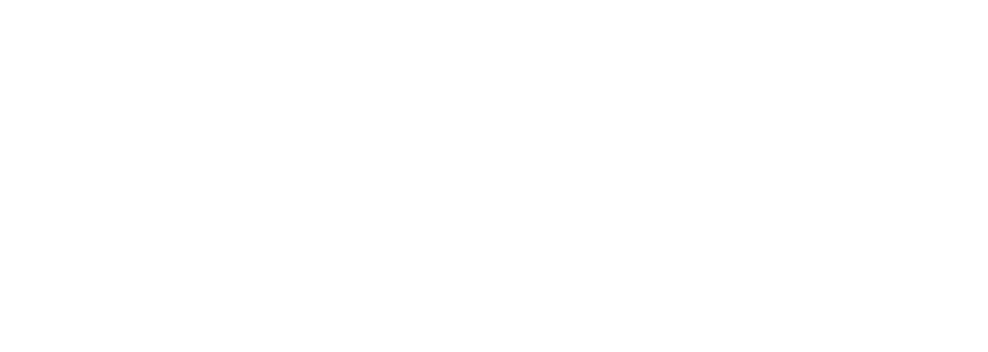
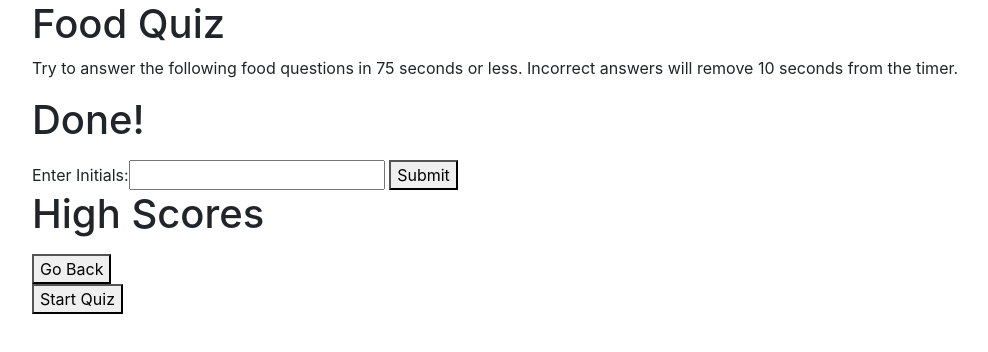
Before and after one commit to chrissan0110/codequizhw, a plain HTML site: page index.html in a window 1280 px wide. Shown: the whole page, without its empty margins (53-1041 px from the left). Drawn offline with nearby package versions, Linux system fonts and the light colour scheme.

Commit message:
added html

```diff
--- a/index.html
+++ b/index.html
@@ -4,11 +4,34 @@
     <meta charset="UTF-8">
     <meta name="viewport" content="width=device-width, initial-scale=1.0">
     <meta http-equiv="X-UA-Compatible" content="ie=edge">
+    <link rel="stylesheet" href="https://stackpath.bootstrapcdn.com/bootstrap/4.1.3/css/bootstrap.min.css" integrity="sha384-MCw98/SFnGE8fJT3GXwEOngsV7Zt27NXFoaoApmYm81iuXoPkFOJwJ8ERdknLPMO" crossorigin="anonymous">
     <link rel="stylesheet" type="text/css" href="style.css">
-    <title>code quiz</title>
+    <title>Food Quiz</title>
 </head>
 <body>
 
+    <div class="container">
+    <div class="quizPage">
+        <h1>Food Quiz</h1>
+        <p>Try to answer the following food questions in 75 seconds or less. Incorrect answers will remove 10 seconds from the timer.</p>
+    </div>
+    <div class="myScore">
+        <h1>Done!</h1>
+        <p class="highScore"></p>
+        Enter Initials:<input type="text" name="Enter Initials" id="initials">
+        <button id="submit">Submit</button>
+    </div>
+    <div class="highscores">
+        <form id="score-form" method="POST">
+        <h1>High Scores</h1>
+        <ul id="scoreList"></ul>
+        </form>
+        <button id="goBack">Go Back</button>
+    </div>
+        <button id="startquiz">Start Quiz</button>
+        <main class="questions-rendered"></main>
+    </div>
+    <h3 class="Time"></h3>
 
 
     <script src=questions.js></script>
```
